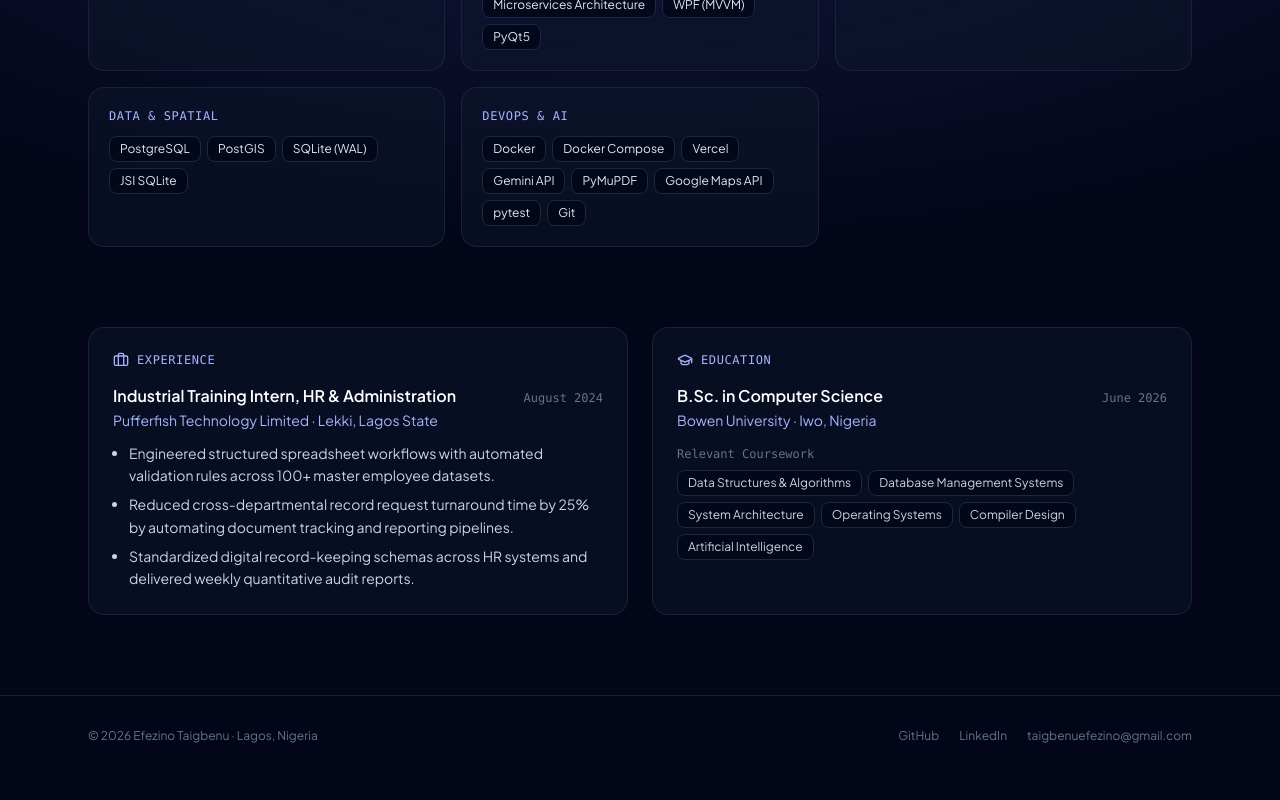
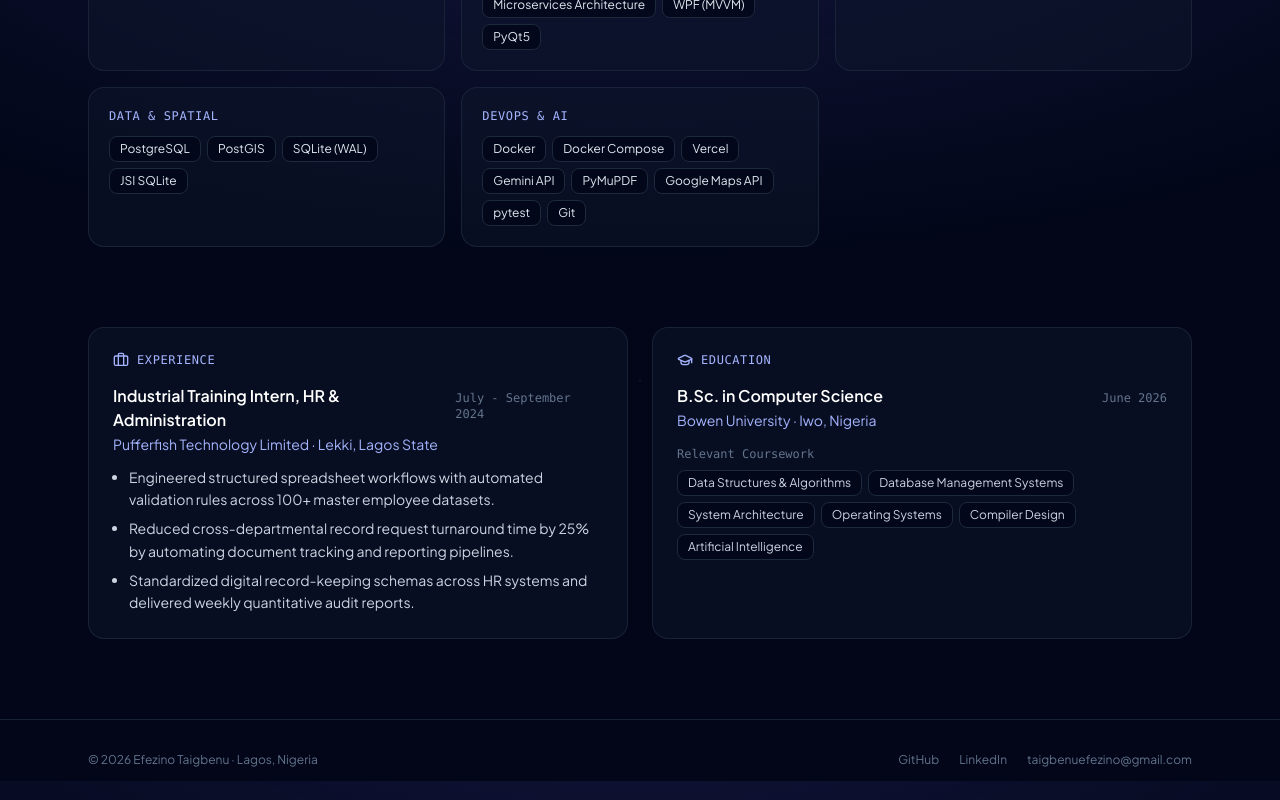
Before and after one commit to Zinolesky/portfolio, a React (Vite) app: page / in a window 1280 px wide. Shown: the part 4819-5619 px from the top of the page. Before the commit the page ends 5595 px from the top, so only its background shows below. Built offline with nearby package versions, Linux system fonts and the light colour scheme.

Commit message:
docs(resume): incorporate New Horizons cert, updated internship dates, and testing skills

```diff
--- a/src/data.ts
+++ b/src/data.ts
@@ -67,7 +67,7 @@ export const experience = [
     company: "Pufferfish Technology Limited",
     location: "Lekki, Lagos State",
     role: "Industrial Training Intern, HR & Administration",
-    period: "August 2024",
+    period: "July - September 2024",
     points: [
       "Engineered structured spreadsheet workflows with automated validation rules across 100+ master employee datasets.",
       "Reduced cross-departmental record request turnaround time by 25% by automating document tracking and reporting pipelines.",
```
Also changed, not shown: 1 other file (tests, documents, lock files or other folders).
